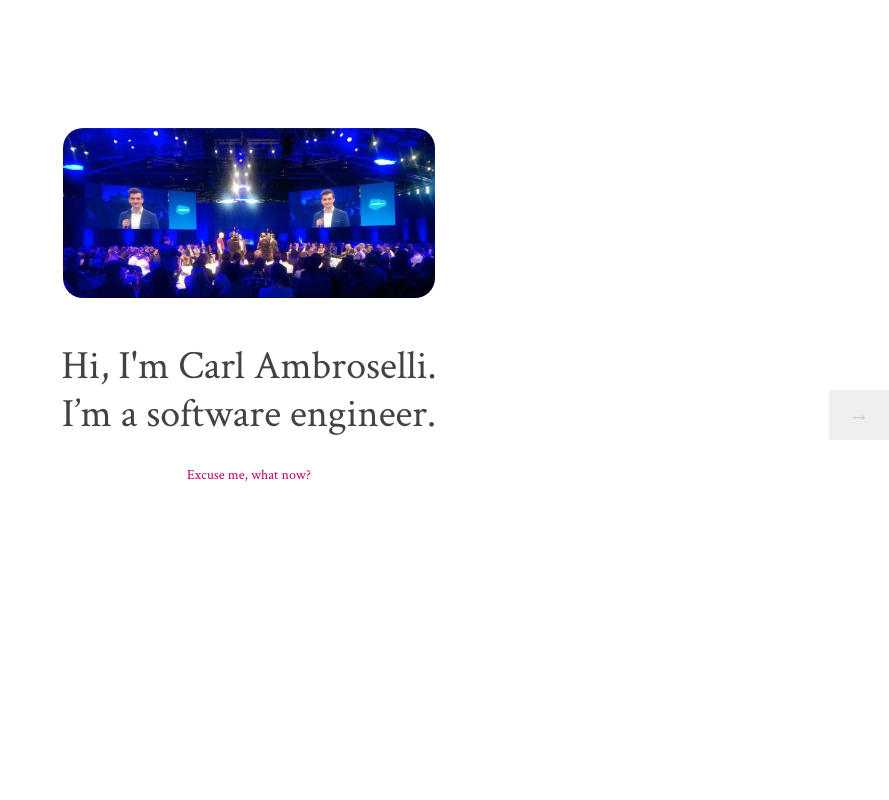
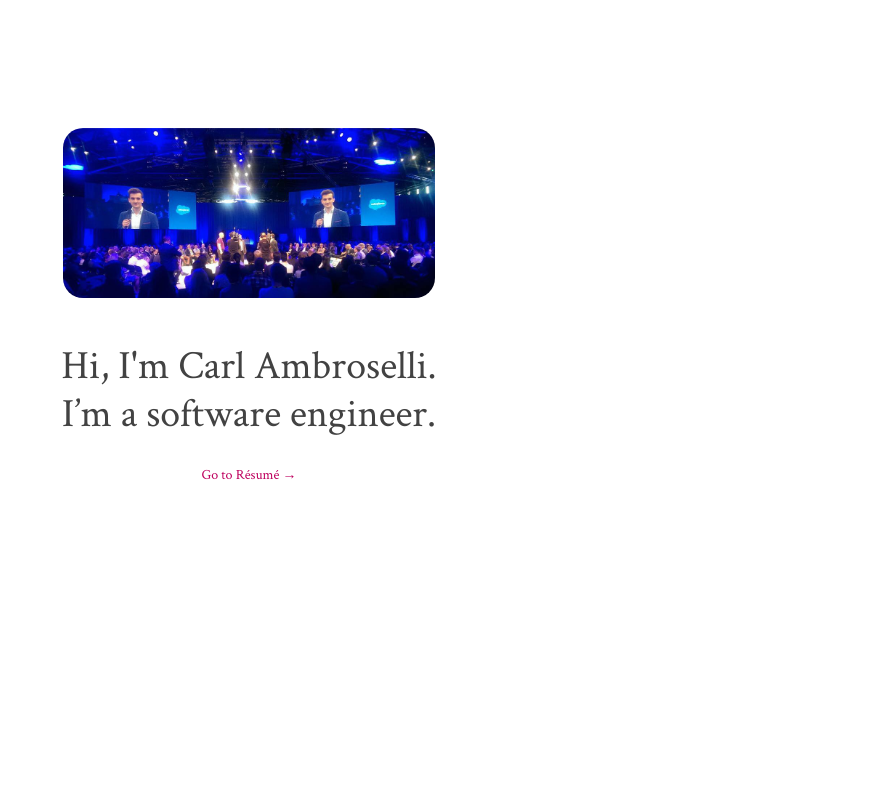
Before and after one commit to CarlAmbroselli/Homepage, a PHP site: page / in a window 1280 px wide. Shown: the whole page, without its empty margins (391-1280 px from the left). Run offline with PHP 8.4, Linux system fonts and the light colour scheme; some libraries are stand-ins or nearby versions.

Commit message:
Change flow

```diff
--- a/index.html
+++ b/index.html
@@ -33,12 +33,12 @@
                         <div class="page" id="pageOne">
 													  <img src="img/title.jpg" class="slideImage">
                             <h2>Hi, I'm Carl Ambroselli.<br>I’m a software engineer.</h2>
-                            <a href="index.html#sliderName" class="small next" id="firstLink">Excuse me, what now?</a>
+                            <a href="work/index.html" class="small" id="firstLink">Go to Résumé →</a>
                         </div>
                     </div>
                 </div>
             </li>
-            <li class="slide">
+<!--             <li class="slide">
                 <div class="wrapper">
                     <div class="cell">
                         <div class="page" id="pageTwo">
@@ -56,10 +56,9 @@
                         </div>
                     </div>
                 </div>
-            </li>
+            </li>-->
         </ul>
     </div>
-    <div><a href="index.html#sliderName" class="prev prev-arrow" id="prevArrow">&larr;</a><a href="index.html#sliderName" class="next next-arrow" id="nextArrow">&rarr;</a>
     </div>
     <script>
   (function(i,s,o,g,r,a,m){i['GoogleAnalyticsObject']=r;i[r]=i[r]||function(){
--- a/work/style.css
+++ b/work/style.css
@@ -650,7 +650,7 @@ hr {
 }
 
 #work-experience {
-  padding: 50px 0 80px 0;
+  padding: 110px 0 80px 0;
   background-color: #f6f6f6;
 }
 
```
